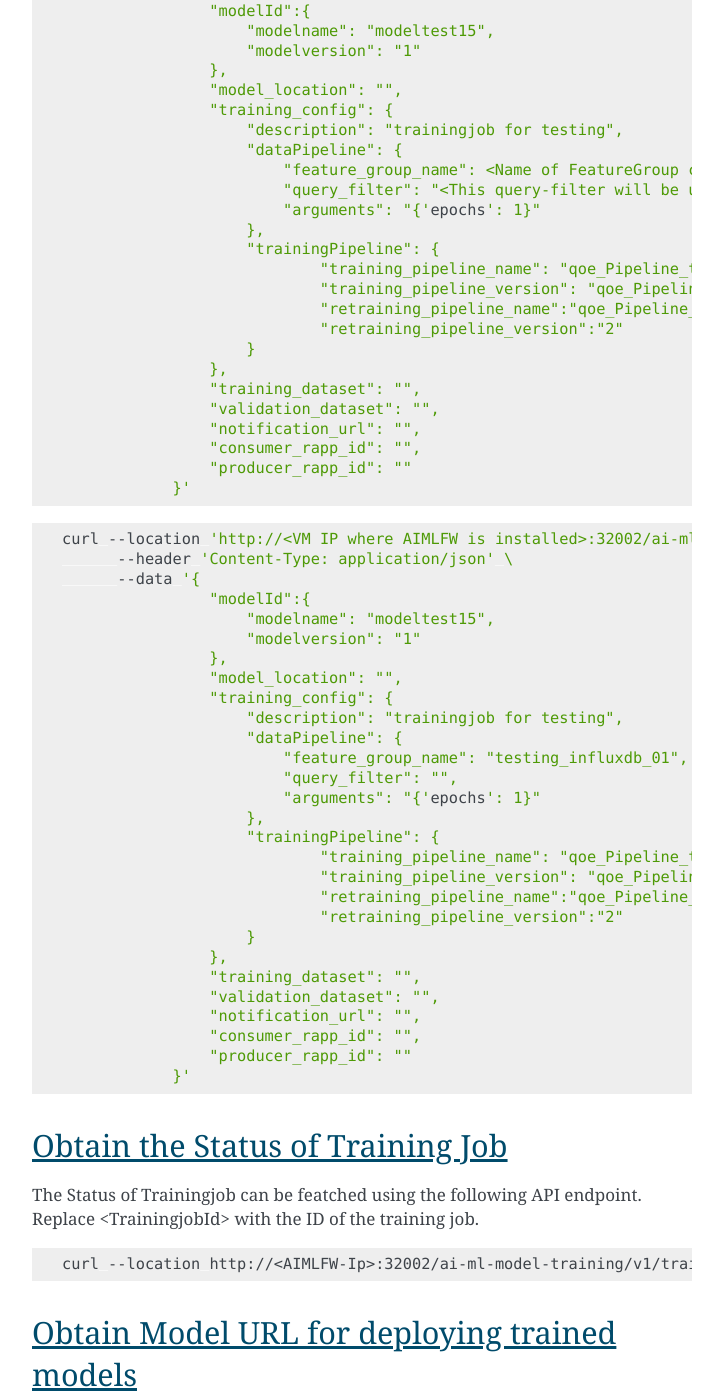
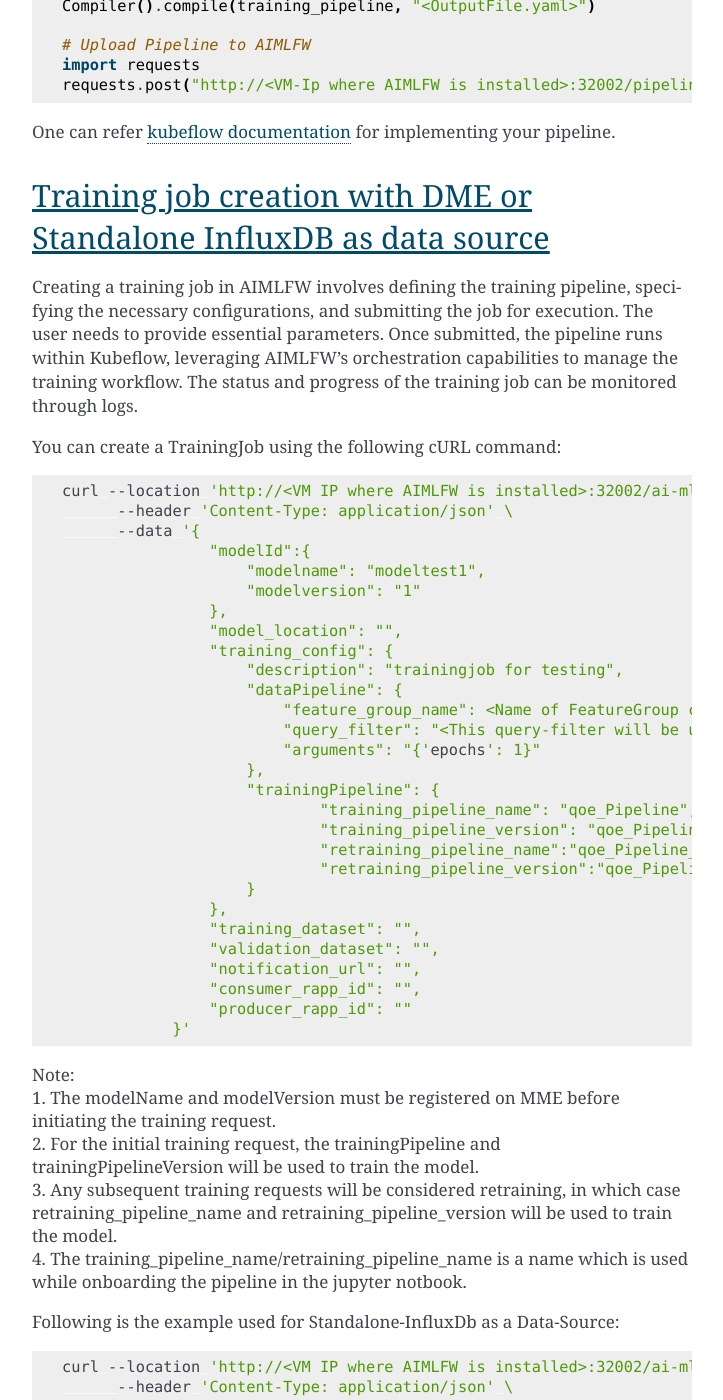
Before and after one commit to o-ran-sc/aiml-fw-aimlfw-dep, a Sphinx documentation site: the page built from docs/installation-guide.rst, in a window 1280 px wide and 1400 px high, scrolled down 9745 px. Shown: the whole window, without its empty margins (388-1111 px from the left). Built offline with Sphinx 7.4.7, drawn with Linux system fonts in a browser that asks for light colours; some of the changed text lies outside the part shown.

Commit message:
Refining Last Sections of Documentation
Change-Id: Ie35a1dd97f91315a095f37de3c361dd68236ad15
Signed-off-by: ashishj1729 <jain.ashish@samsung.com>

```diff
--- a/docs/installation-guide.rst
+++ b/docs/installation-guide.rst
@@ -445,9 +445,28 @@
 1. Onboard Pre-Existing Pipeline
 ^^^^^^^^^^^^^^^^^^^^^^^^^^^^^^^^^
 
+AIMLFW does not come preloaded with the `qoe-pipeline` (responsible for model training) and `qoe-pipeline-retrain-2` (responsible for model retraining). These pipelines need to be manually onboarded before they can be used in AIMLFW workflows.
 
-2. Onboard Custom Pipeline
-^^^^^^^^^^^^^^^^^^^^^^^^^^^
+**Steps to Onboard Pre-existing Pipelines:**
+
+1. Access the Jupyter Dashboard
+Open a web browser and navigate to: `http://<VM-Ip of AIMLFW>:32088/tree?`
+
+2. Load the Required Notebook
+Locate the notebook corresponding to each pipeline:
+qoe-pipeline for training
+qoe-pipeline-retrain-2 for retraining
+
+3. Execute the Notebook Cells
+Open the respective notebook.
+Run all the cells in the notebook sequentially.
+
+This process registers the pipeline in Kubeflow so it can be used by AIMLFW.
+Once these steps are completed, the pipelines will be available for use within AIMLFW training operations.
+
+
+2. Onboard Custom Pipeline (Optional)
+^^^^^^^^^^^^^^^^^^^^^^^^^^^^^^^^^^^^^^
 
 | To use a training/retraining pipeline in AIMLFW, it needs to be onboarded into the system. This involves the following steps:
 | **a. Pipeline Definition**: A pipeline must be defined in code (e.g., Python) using Kubeflow Pipelines SDK. It includes all necessary ML steps, such as data ingestion, preprocessing, training, and model deployment.
@@ -486,9 +505,9 @@
 Training job creation with DME or Standalone InfluxDB as data source
 --------------------------------------------------------------------
 
-NOTE: The QoE training function does not come pre uploaded, we need to go to training function, create training function and run the qoe-pipeline notebook.
+Creating a training job in AIMLFW involves defining the training pipeline, specifying the necessary configurations, and submitting the job for execution. The user needs to provide essential parameters. Once submitted, the pipeline runs within Kubeflow, leveraging AIMLFW’s orchestration capabilities to manage the training workflow. The status and progress of the training job can be monitored through logs.
 
-The TrainingJob
+You can create a TrainingJob using the following cURL command:
 
 .. code:: bash
 
@@ -496,7 +515,7 @@
               --header 'Content-Type: application/json' \
               --data '{
                         "modelId":{
-                            "modelname": "modeltest15",
+                            "modelname": "modeltest1",
                             "modelversion": "1"
                         },
                         "model_location": "",
@@ -508,10 +527,49 @@
                                 "arguments": "{'epochs': 1}"
                             },
                             "trainingPipeline": {
-                                    "training_pipeline_name": "qoe_Pipeline_testing_1",
-                                    "training_pipeline_version": "qoe_Pipeline_testing_1",
+                                    "training_pipeline_name": "qoe_Pipeline",
+                                    "training_pipeline_version": "qoe_Pipeline",
                                     "retraining_pipeline_name":"qoe_Pipeline_retrain",
-                                    "retraining_pipeline_version":"2"
+                                    "retraining_pipeline_version":"qoe_Pipeline_retrain"
+                            }
+                        },
+                        "training_dataset": "",
+                        "validation_dataset": "",
+                        "notification_url": "",
+                        "consumer_rapp_id": "",
+                        "producer_rapp_id": ""
+                    }'
+
+| Note:
+| 1. The modelName and modelVersion must be registered on MME before initiating the training request.
+| 2. For the initial training request, the trainingPipeline and trainingPipelineVersion will be used to train the model.
+| 3. Any subsequent training requests will be considered retraining, in which case retraining_pipeline_name and retraining_pipeline_version will be used to train the model.
+| 4. The training_pipeline_name/retraining_pipeline_name is a name which is used while onboarding the pipeline in the jupyter notbook.
+
+Following is the example used for Standalone-InfluxDb as a Data-Source:
+
+.. code:: bash
+
+        curl --location 'http://<VM IP where AIMLFW is installed>:32002/ai-ml-model-training/v1/training-jobs' \
+              --header 'Content-Type: application/json' \
+              --data '{
+                        "modelId":{
+                            "modelname": "modeltest1",
+                            "modelversion": "1"
+                        },
+                        "model_location": "",
+                        "training_config": {
+                            "description": "trainingjob for testing",
+                            "dataPipeline": {
+                                "feature_group_name": <Name of FeatureGroup created >,
+                                "query_filter": "",
+                                "arguments": "{'epochs': 1}"
+                            },
+                            "trainingPipeline": {
+                                    "training_pipeline_name": "qoe_Pipeline",
+                                    "training_pipeline_version": "qoe_Pipeline",
+                                    "retraining_pipeline_name":"qoe_Pipeline_retrain",
+                                    "retraining_pipeline_version":"qoe_Pipeline_retrain"
                             }
                         },
                         "training_dataset": "",
@@ -522,43 +580,13 @@
                     }'
 
 
-.. code:: bash
-
-        curl --location 'http://<VM IP where AIMLFW is installed>:32002/ai-ml-model-training/v1/training-jobs' \
-              --header 'Content-Type: application/json' \
-              --data '{
-                        "modelId":{
-                            "modelname": "modeltest15",
-                            "modelversion": "1"
-                        },
-                        "model_location": "",
-                        "training_config": {
-                            "description": "trainingjob for testing",
-                            "dataPipeline": {
-                                "feature_group_name": "testing_influxdb_01",
-                                "query_filter": "",
-                                "arguments": "{'epochs': 1}"
-                            },
-                            "trainingPipeline": {
-                                    "training_pipeline_name": "qoe_Pipeline_testing_1",
-                                    "training_pipeline_version": "qoe_Pipeline_testing_1",
-                                    "retraining_pipeline_name":"qoe_Pipeline_retrain",
-                                    "retraining_pipeline_version":"2"
-                            }
-                        },
-                        "training_dataset": "",
-                        "validation_dataset": "",
-                        "notification_url": "",
-                        "consumer_rapp_id": "",
-                        "producer_rapp_id": ""
-                    }'
 
 ..  _reference7:
 
 Obtain the Status of Training Job
 ---------------------------------
 
-The Status of Trainingjob can be featched using the following API endpoint. Replace <TrainingjobId> with the ID of the training job.
+The Status of Trainingjob can be fetched using the following API endpoint. Replace <TrainingjobId> with the ID of the training job which is collected from response of the previous request.
 
 .. code:: bash
 
@@ -585,11 +613,14 @@
 
 Model-Retraining
 ----------------------------------------
+
+Retraining is the process of updating an existing model by incorporating new data or refining its parameters to improve performance. In AIMLFW, retraining jobs follow a structured pipeline similar to training but leverage previously trained models as a starting point. Users need to specify the retraining pipeline
+
 A previously trained model can be retrained with different configurations/data as follows:
 
 .. code:: bash
 
-        curl --location 'localhost:32002/ai-ml-model-training/v1/training-jobs' \
+        curl --location '<AIMLFW-Ip>:32002/ai-ml-model-training/v1/training-jobs' \
         --header 'Content-Type: application/json' \
         --data '{
                 "modelId": {
@@ -766,8 +800,8 @@
 For Advanced usecases, Please refer to official kserve-documentation `here <https://kserve.github.io/website/0.8/get_started/first_isvc/#1-create-a-namespace>`__
 
 
-Install both Kserve and Kserve adapter for deploying models
------------------------------------------------------------
+2. Install both Kserve and Kserve adapter for deploying models (Optional/Not validated in k-release)
+^^^^^^^^^^^^^^^^^^^^^^^^^^^^^^^^^^^^^^^^^^^^^^^^^^^^^^^^^^^^^^^^^^^^^^^^^^^^^^^^^^^^^^^^^^^^^^^^^^^^^
 
 To install Kserve run the below commands
 Please note to update the DMS IP in example_recipe_latest_stable.yaml before installation
@@ -777,8 +811,7 @@
         ./bin/install_kserve_inference.sh
 
 
-Uninstall both Kserve and Kserve adapter for deploying models
--------------------------------------------------------------
+**Uninstall both Kserve and Kserve adapter for deploying models**
 
 To uninstall Kserve run the below commands
 
@@ -790,8 +823,7 @@
 
 ..  _reference6:
 
-Steps to deploy model using Kserve adapter
-------------------------------------------
+**Steps to deploy model using Kserve adapter**
 
 Prerequisites
 
```
Also changed, not shown: other parts of docs/installation-guide.rst (+4 -1 lines), docs/ranpm-installation.rst (+4 -4 lines).
